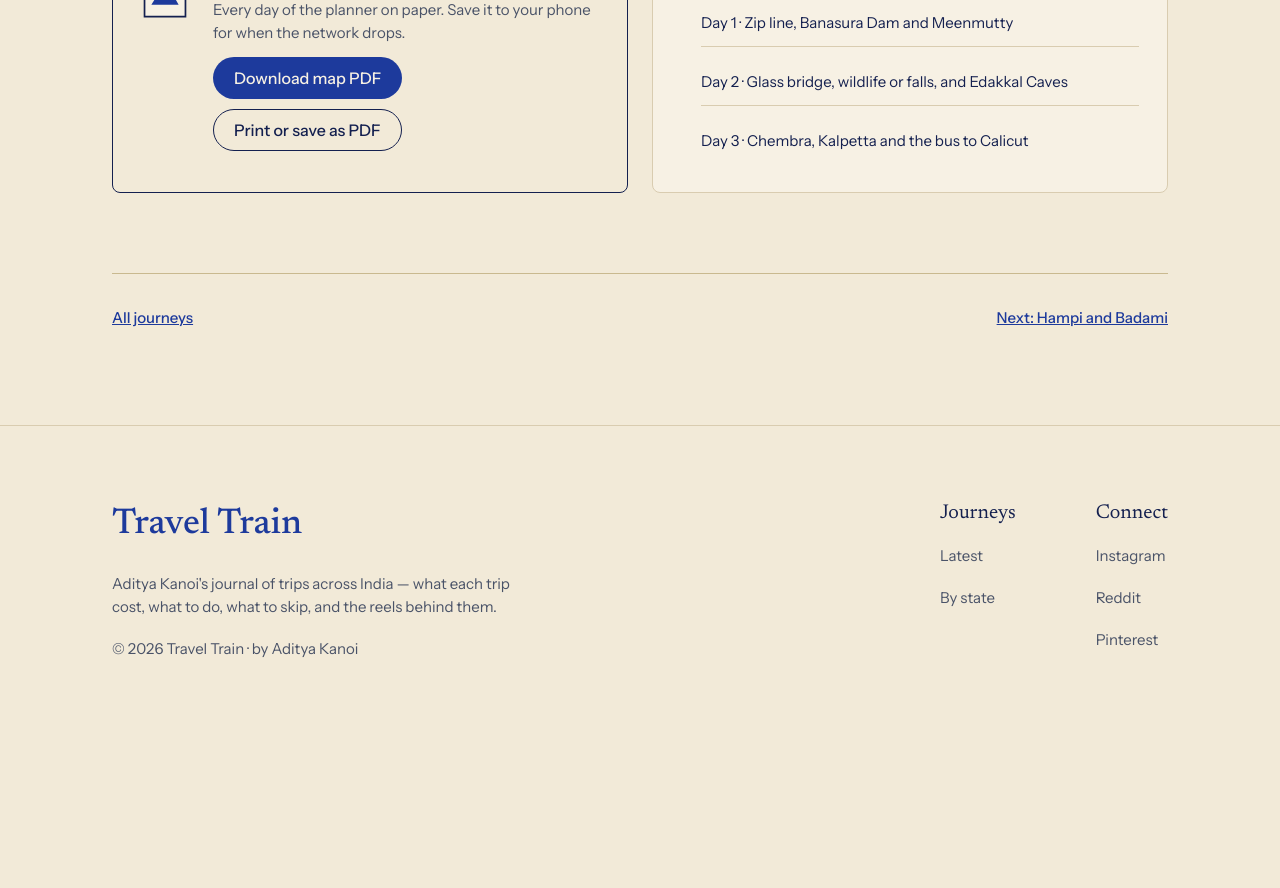
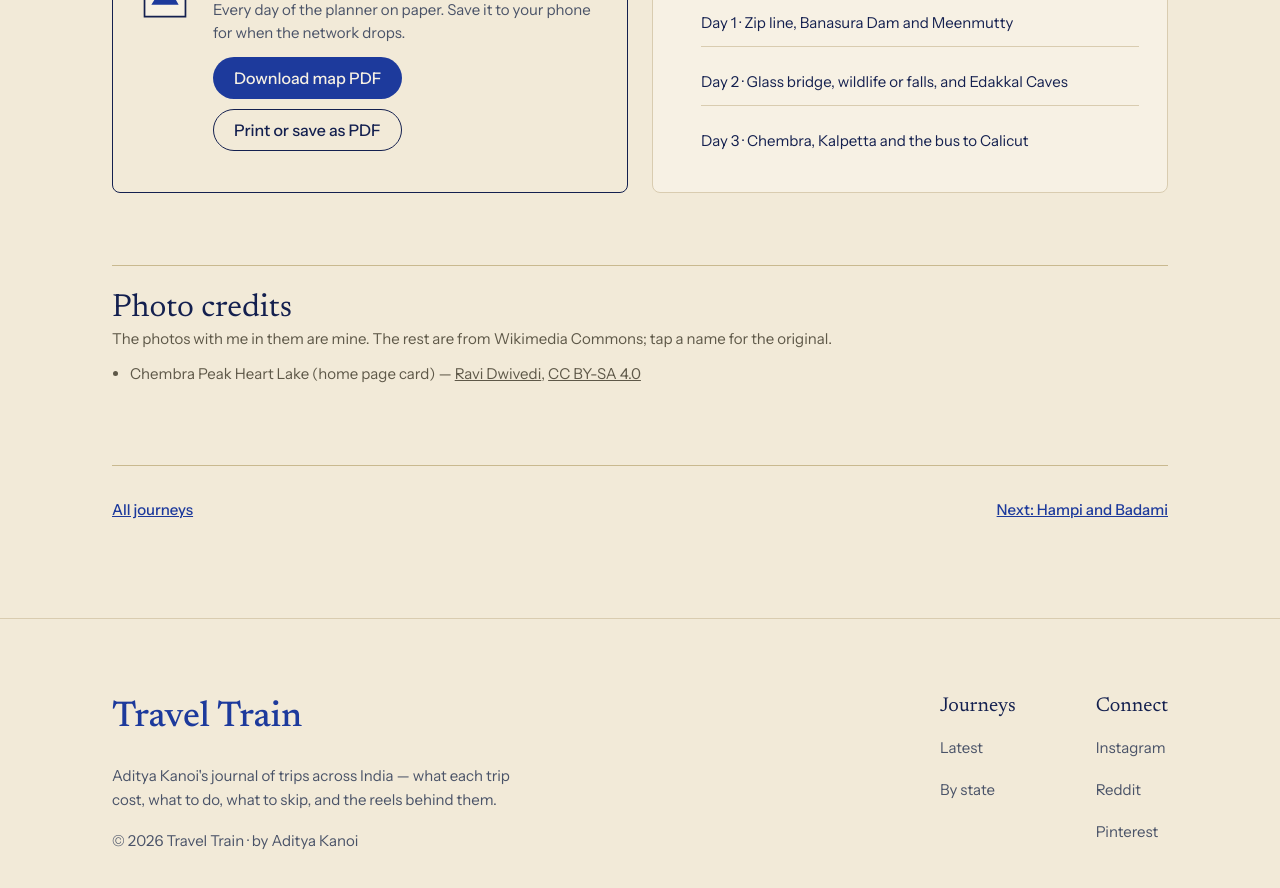
Before and after one commit to gdncomm-aditya-kanoi/Travel-Train, a Jekyll site: the page built from _trips/wayanad.md, in a window 1280 px wide and 900 px high, scrolled down 9038 px. Shown: the top 888 px of the window. Built offline with Jekyll 4.4.1, drawn with Linux system fonts in a browser that asks for light colours; a script that is not in the unit is left out; before the commit the page ends 9746 px from its top, so only the background shows below that.

Commit message:
Use open-licensed photos for the Pondicherry and Wayanad cards
Co-Authored-By: Claude <noreply@anthropic.com>

```diff
--- a/_trips/wayanad.md
+++ b/_trips/wayanad.md
@@ -169,6 +169,12 @@ days:
         note: "Night train to Bengaluru"
         lat: 11.2480
         lng: 75.7830
+credits:
+  - title: "Chembra Peak Heart Lake (home page card)"
+    author: "Ravi Dwivedi"
+    license: "CC BY-SA 4.0"
+    license_url: https://creativecommons.org/licenses/by-sa/4.0
+    source: https://commons.wikimedia.org/wiki/File:Chembra_Peak_Heart_Lake.jpg
 ---
 
 Wayanad is the green, misty corner of Kerala up in the Western Ghats, and in June the clouds sit right on the tea estates. I went for 3 days with a friend, took the overnight sleeper bus up, rented a bike for the rides between spots and came back by train from Calicut. I kept a plan, a price list and a packing list for it, so I put them here.
```
Also changed, not shown: _trips/pondicherry.md (+6 -0 lines), assets/images/pondicherry/card.jpg, assets/images/wayanad/card.jpg.
